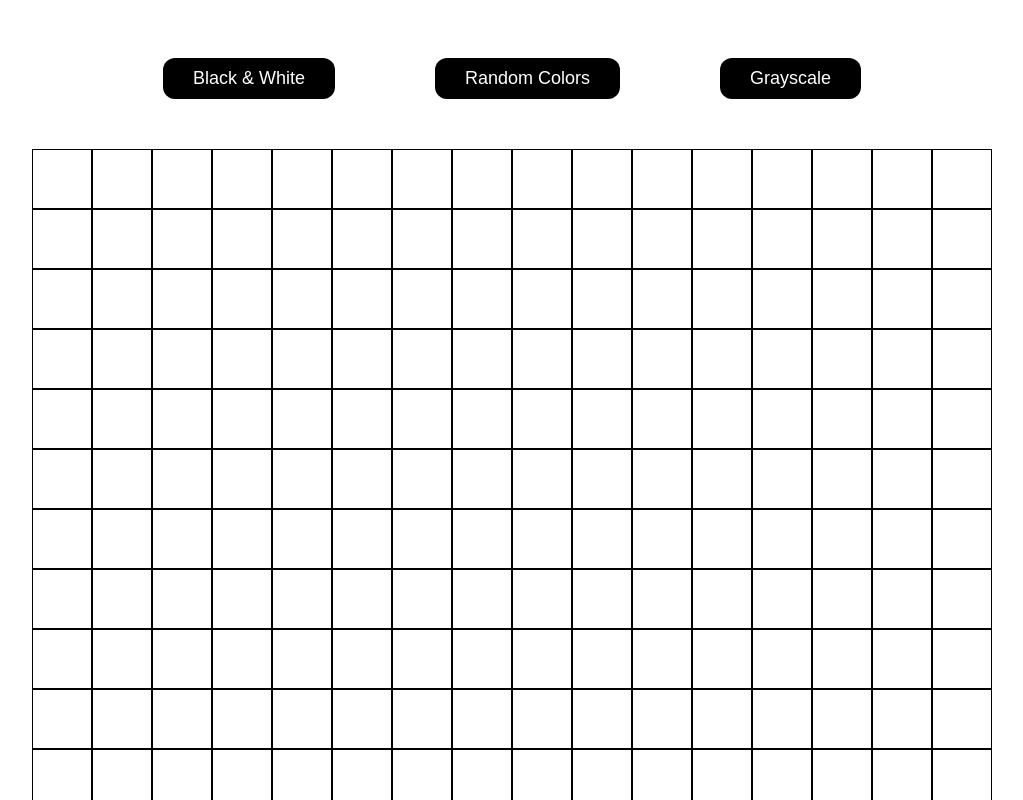
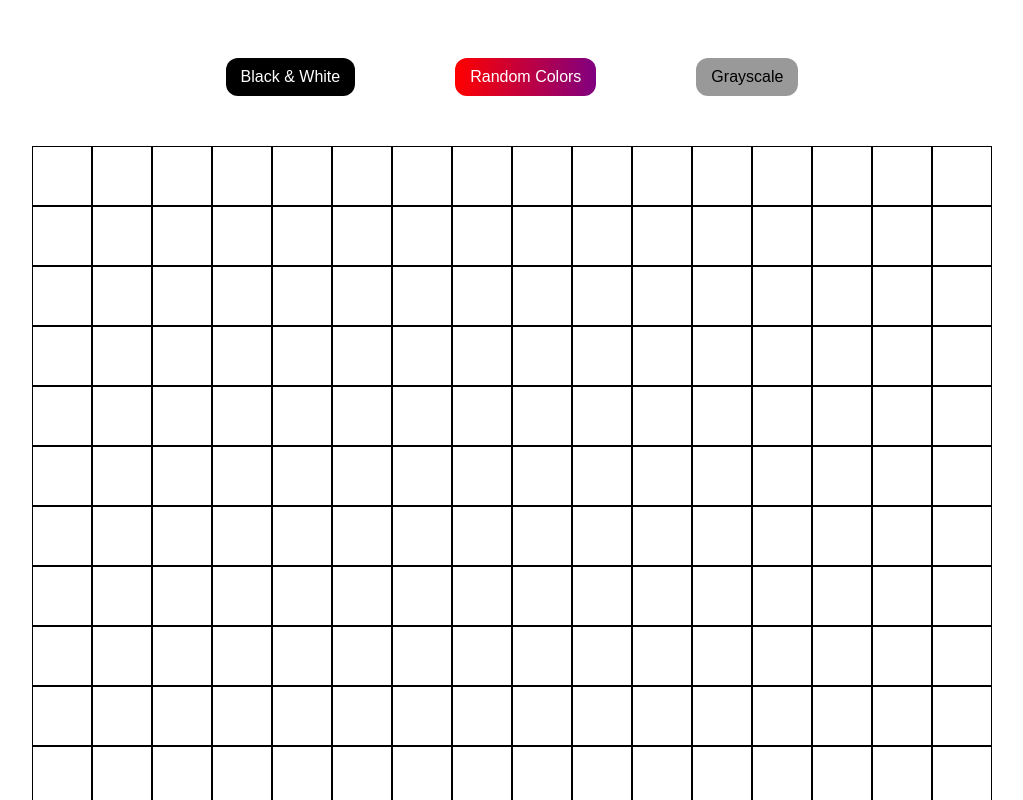
Before and after one commit to patrickpchen/etch-a-sketch, a plain HTML site: page index.html in a window 1280 px wide. Shown: the top 800 px of the page, without its empty margins (128-1151 px from the left). Drawn offline with Linux system fonts and the light colour scheme.

Commit message:
Add style to the additional two buttons

```diff
--- a/style.css
+++ b/style.css
@@ -1,11 +1,24 @@
 button {
-    background-color: black;
-    color: white;
-    font-size: 18px;
-    padding: 10px 30px;
+    font-size: 16px;
+    padding: 10px 15px;
     border-radius: 12px;
     border-width: 0px;
     margin: 50px;
+}
+
+#default {
+    background-color: black;
+    color: white;
+}
+
+#random_color {
+    background-image: linear-gradient(to right, red, purple);
+    color: white;
+}
+
+#grayscale{
+    background-color: rgba(0, 0, 0, 0.4);
+    color: black;
 }
 
 .button_container {
```
